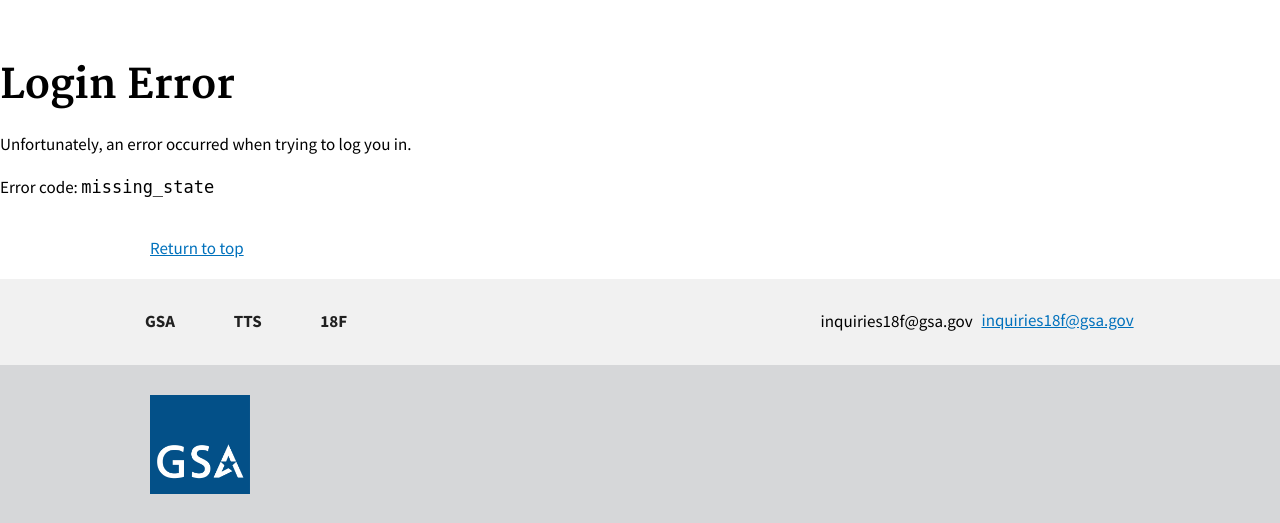
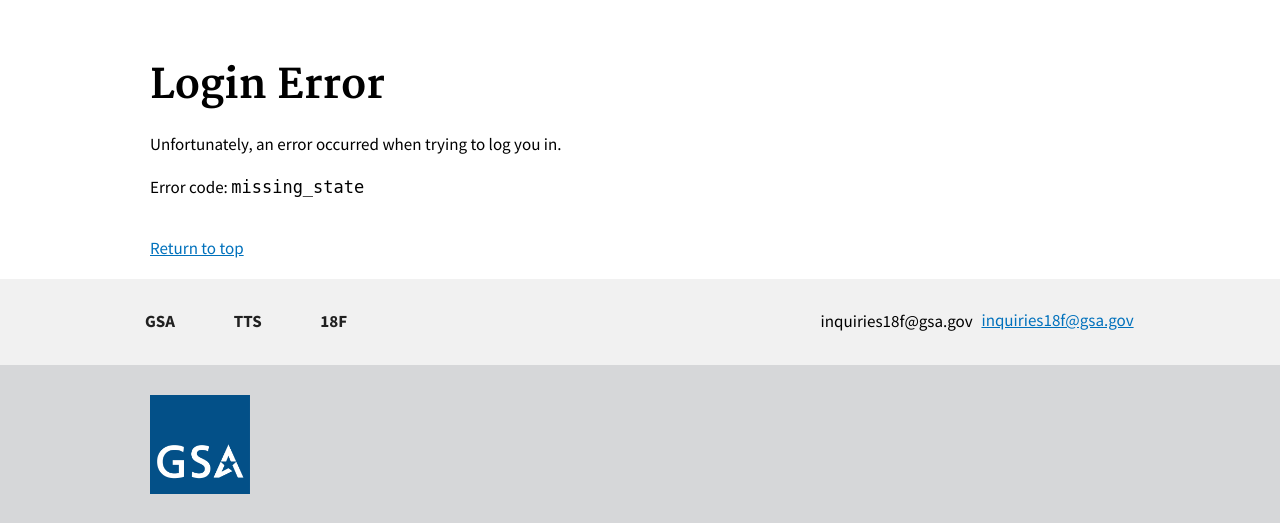
Before and after one commit to 18F/acquisitions.18f.gov, a Django app: page /auth/callback in a window 1280 px wide. Shown: the part 200-723 px from the top of the page. Run offline with Django 3.2, Linux system fonts and the light colour scheme; parts of the project's set-up code (start-up, migrations or seed data) failed here and were passed over.

Commit message:
login error template grid

```diff
--- a/uaa_client/templates/uaa_client/oauth2_error.html
+++ b/uaa_client/templates/uaa_client/oauth2_error.html
@@ -1,6 +1,7 @@
 {% extends "web/base.html" %}
 
 {% block content %}
+<section class="usa-grid">
   <div class="usa-width-one-full">
     <h1>Login Error</h1>
     {% if error_code == 'invalid_code_or_nonexistent_user' %}
@@ -13,4 +14,5 @@
       <p>Error code: <code>{{ error_code }}</code></p>
     {% endif %}
   </div>
+</section>
 {% endblock %}
```
Lines whose indentation alone changed are shown as unchanged.
